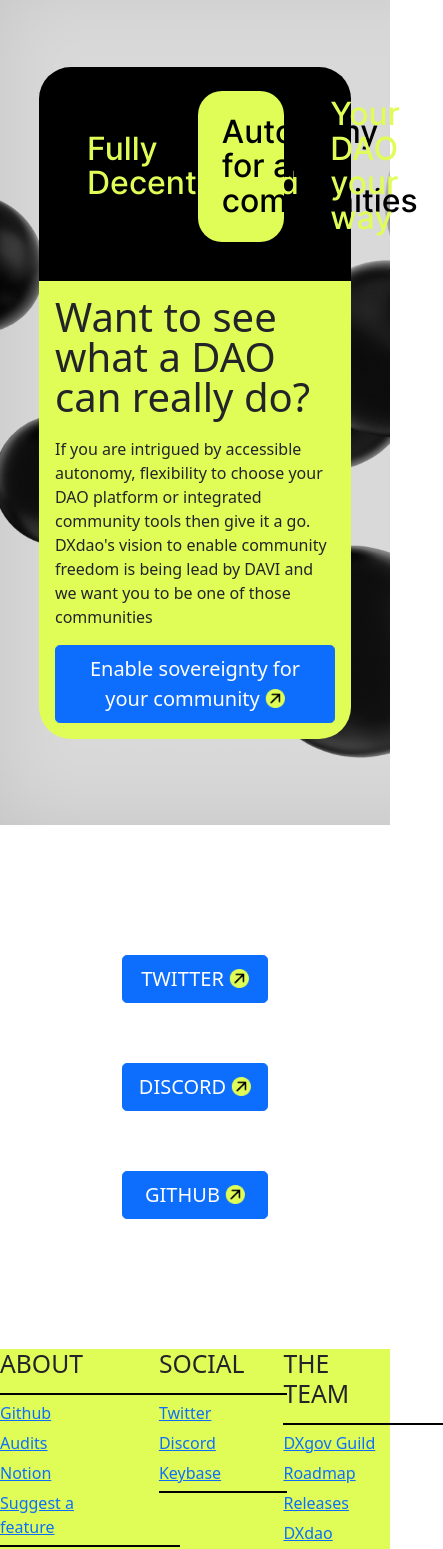
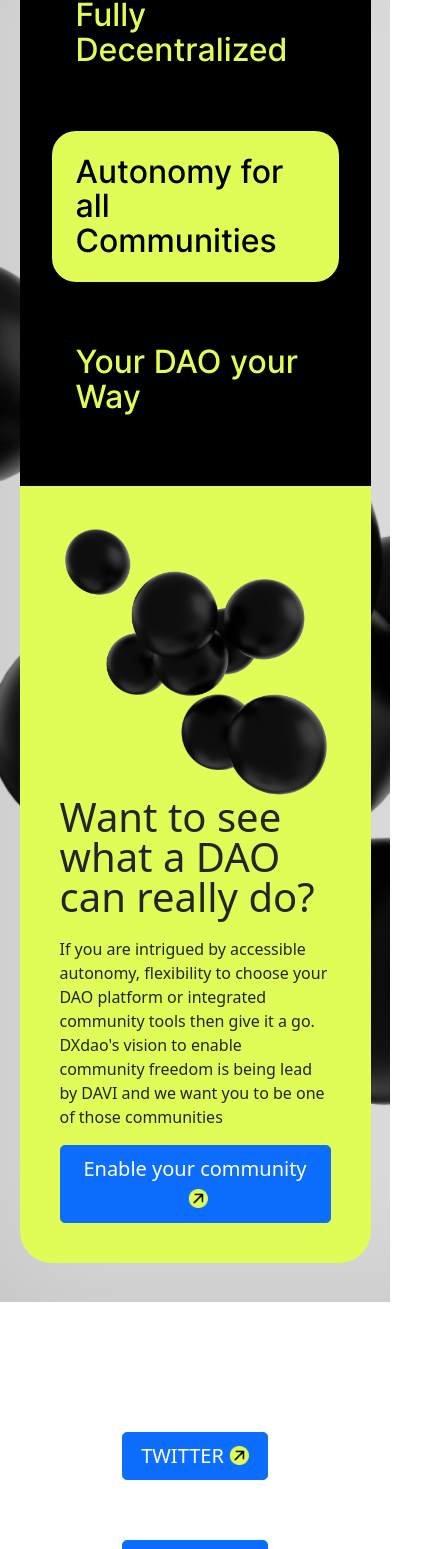
Before and after one commit to DXgovernance/davi-landing-nextjs, a Next.js app: page / in a window 390 px wide. Shown: the part 2600-4149 px from the top of the page, 443 px wide, since content can reach past the window. Built offline with nearby package versions, Linux system fonts and the light colour scheme.

Commit message:
feat: Mobile view and tabs

```diff
--- a/pages/index.js
+++ b/pages/index.js
@@ -1,8 +1,39 @@
 import Head from "next/head";
 // import img from "next/img";
 import Link from "next/link";
+import { useState } from "react";
 
 export default function Home() {
+  const [selectedTab, setSelectedTab] = useState(1);
+
+  const tabContent = [
+    {
+      title: "Fully Decentralized",
+      subtitle: "Decentralized but for real",
+      body1: "On chain governance as a first class citizen.",
+      body2:
+        "With RPC backups ontop decentralized subgraph and even our discussions using orbis and ceramic",
+      button: "Try real decentralization",
+    },
+    {
+      title: "Autonomy for all Communities",
+      subtitle: "Want to see what a DAO can really do?",
+      body1:
+        "If you are intrigued by accessible autonomy, flexibility to choose your DAO platform or integrated community tools then give it a go.",
+      body2:
+        "DXdao's vision to enable community freedom is being lead by DAVI and we want you to be one of those communities",
+      button: "Enable your community",
+    },
+    {
+      title: "Your DAO your Way",
+      subtitle: "Have specific needs?",
+      body1: "There are a lot of DAO solutions out there, DAVI aims to .",
+      body2:
+        "From liquid ERC20 governance, to soulbound reputation, hybrid systems and even more coming soon.",
+      button: "Choose your DAO",
+    },
+  ];
+
   return (
     <>
       <Head>
@@ -68,6 +99,7 @@
               src="/black-62.png"
               alt="black-hat"
               class="info-box-item col-md-6"
+              onClick={() => console.log("go to dxdao limo")}
             />
             <div class="col-md-6 info-box-item">
               <p class="info-box-title">Create action packed proposals</p>
@@ -127,43 +159,16 @@
           </div>
         </section>
       </div>
-      <section class="socials">
+      <section class="learn-more">
         <div class="bottom-modal-top">
-          <p class="sub-titles">Fully Decentralized</p>
-          <p class="sub-title-primary">Autonomy for all communities</p>
-          <p class="sub-titles">Your DAO your way</p>
+          <TabHeadings
+            content={tabContent}
+            active={selectedTab}
+            changeTab={setSelectedTab}
+          />
         </div>
         <div class="bottom-modal-bottom">
-          <div class="modal-body row info-box-article">
-            <img
-              src="/black-90.png"
-              alt="black-circles"
-              class="black-90-desktop info-box-item col-md-6"
-            />
-            <div class="col-md-6 info-box-item">
-              <p class="info-box-title">
-                Want to see what a DAO can really do?
-              </p>
-              <p class="info-box-description">
-                If you are intrigued by accessible autonomy, flexibility to
-                choose your DAO platform or integrated community tools then give
-                it a go.
-                <br />
-                {`DXdao's vision to enable community freedom is being lead by DAVI
-                and we want you to be one of those communities`}
-              </p>
-              <Link
-                href="https://app.projectdavi.eth.limo/#/"
-                class="button btn btn-primary btn-lg"
-                role="button"
-                target="_blank"
-                rel="noreferrer"
-              >
-                Enable sovereignty for your community
-                <img src="/arrow.png" alt="arrow" class="arrow" />
-              </Link>
-            </div>
-          </div>
+          <TabContent content={tabContent[selectedTab]} />
         </div>
       </section>
       <div class="socials-section">
@@ -306,3 +311,50 @@
     </>
   );
 }
+
+function TabHeadings({ content, active, changeTab }) {
+  return content.map((contentObj, index) => (
+    <p
+      onClick={() => changeTab(index)}
+      key={index}
+      class={active === index ? "sub-title-primary" : "sub-titles"}
+    >
+      {contentObj.title}
+    </p>
+  ));
+}
+
+function TabContent({ content }) {
+  return (
+    <div class="modal-body row info-box-article">
+      <img
+        src="/black-90.png"
+        alt="black-circles"
+        class="black-90-desktop info-box-item col-md-6"
+      />
+      <img
+        src="/black-90.png"
+        alt="black-circles"
+        class="black-90-mobile info-box-item col-md-6"
+      />
+      <div class="col-md-6 info-box-item">
+        <p class="info-box-title">{content.subtitle}</p>
+        <p class="info-box-description">
+          {content.body1}
+          <br />
+          {content.body2}
+        </p>
+        <Link
+          href="https://app.projectdavi.eth.limo/#/"
+          class="button btn btn-primary btn-lg"
+          role="button"
+          target="_blank"
+          rel="noreferrer"
+        >
+          {content.button}
+          <img src="/arrow.png" alt="arrow" class="arrow" />
+        </Link>
+      </div>
+    </div>
+  );
+}
--- a/styles/globals.css
+++ b/styles/globals.css
@@ -137,19 +137,14 @@
    display: none;
  }
 
- .socials {
+ .learn-more {
    background-image: url('./../public/bg-circles.png');
    background-size: cover;
    height: 100vh;
-   /* display: grid;
-   place-items: center; */
-   /* align-items: center;
-   justify-content: center; */
   display: flex;
   align-items: center;
   justify-content: center;
   flex-direction: column;
-
  }
 
  .socials-section {
@@ -199,6 +194,8 @@
     display: flex;
     flex-wrap: wrap;
     width: 30%;
+    padding: 24px;
+    cursor: pointer;
  }
 
  .sub-title-primary {
@@ -282,6 +279,13 @@
  }
 
  @media screen and (max-width: 600px) {
+
+    .floating-dxdao {
+      right: 20px;
+      bottom: 65%;
+      height: 159px;
+      width: 32px;
+    }
    .title-image {
      padding: 20px;
    }
@@ -290,6 +294,7 @@
    }
    .square-container-mobile {
      display: block;
+     width: 80%;
    }
    .square-img {
      width: 100%;
@@ -327,6 +332,7 @@
    }
    .black-90-mobile {
      display: block;
+     width: 80%;
    }
 
    .socials-section {
@@ -349,4 +355,69 @@
      margin: 30px 30px;
      width: 70%;
    }
+   .learn-more {
+      height: auto;
+      padding: 10% 0%
    }
+   .bottom-modal-top {
+     flex-direction: column;
+     justify-content: space-between;
+     align-items: center;
+     margin: 0;
+     padding: 32px;
+     gap: 23px;
+
+     width: 90%;
+     height: auto;
+
+     background: #000000;
+     border-radius: 32px 32px 0px 0px;
+   }
+   .sub-titles {
+    color: #DFFD56;
+    font-family: 'Inter';
+    font-style: normal;
+    font-weight: 500;
+    font-size: 32px;
+    line-height: 108.02%;
+    display: flex;
+    flex-wrap: wrap;
+    width: 100%;
+   }
+  .sub-title-primary {
+    width: 100%;
+    padding: 24px;
+    gap: 0px;
+  }
+  .bottom-modal-bottom {
+    display: flex;
+    flex-direction: row;
+    margin: 0;
+    justify-content: space-between;
+    align-items: center;
+    gap: 24px;
+    padding: 24px;
+
+    width: 90%;
+
+    background: #DFFD56;
+    border-radius: 0px 0px 32px 32px;
+  }
+  .footer {
+    flex-direction: column;
+  }
+  .link-block {
+    display: flex;
+    flex-direction: column;
+    align-items: flex-start;
+    padding: 0px;
+    gap: 6px;
+    height: 200px;
+    margin: auto;
+    width: 90%
+  }
+  .separator {
+    width: 100%;
+  }
+
+ }
```
Lines whose indentation alone changed are shown as unchanged.
